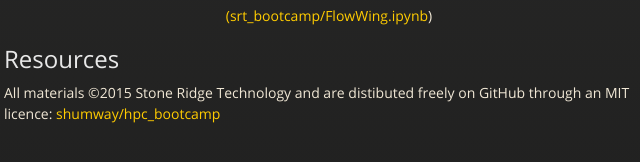
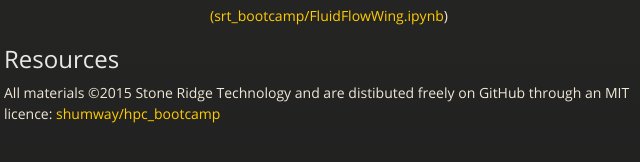
Before and after one commit to shumway/srt_bootcamp, a plain HTML site: page index.html in a window 1280 px wide. Shown: the part 2723-2885 px from the top of the page, 311-951 px from the left. Drawn offline with nearby package versions, Linux system fonts and the light colour scheme.

Commit message:
Fixed link to FluidFlowWing.ipynb.

```diff
--- a/index.html
+++ b/index.html
@@ -89,8 +89,8 @@
              wing shapes.</p>
              <p align="center">
              <img src="images/Wing.png" width="75%">
-             <a href="https://github.com/shumway/srt_bootcamp/blob/master/FlowWing.ipynb">
-               (srt_bootcamp/FlowWing.ipynb</a>)</p>
+             <a href="https://github.com/shumway/srt_bootcamp/blob/master/FluidFlowWing.ipynb">
+               (srt_bootcamp/FluidFlowWing.ipynb</a>)</p>
         <h2>Resources</h3>
         <p> All materials ©2015 Stone Ridge Technology and
           are distibuted freely on GitHub through an MIT licence:
```
